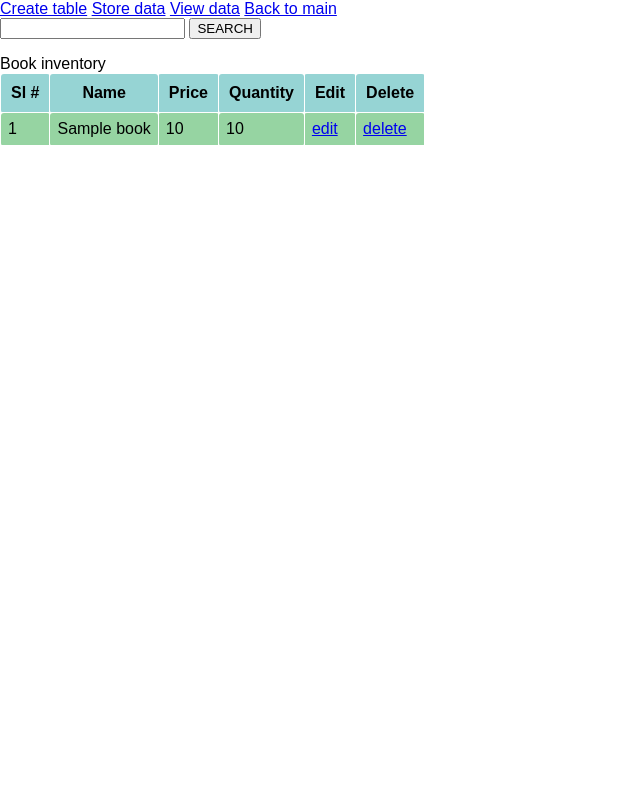
After one commit to anidxn/empcrud, a PHP site: page /pdo/data_retrieve.php in a window 1280 px wide. The commit adds this page. Shown: the whole page, without its empty margins (0-640 px from the left). Run offline with PHP 8.4, Linux system fonts and the light colour scheme; tables that the repository leaves empty or names only in its code hold one stand-in row (values such as "Sample post").

Commit message:
pdo select

```diff
--- a/data-2.json
+++ b/data-2.json
@@ -1 +1 @@
-[{"pid":"1","ptitle":"walmart","pdesc":"Inventory management software","est_cost":"500000"}]
+[{"pid":"3","ptitle":"Nike","pdesc":"Leave management system","est_cost":"300000"}]
--- a/navbar.php
+++ b/navbar.php
@@ -23,6 +23,7 @@
     <a href='<?php echo '/empcrud/offices.php'; ?>'>Offices (dependency DDL)</a>
     <a href='<?php echo '/empcrud/autofillsrch.php'; ?>'>Projects (Autofill)</a>
     <a href='<?php echo '/empcrud/pg_login.php'; ?>'>Switch to postgres</a>
+    <a href='<?php echo '/empcrud/pdo/data_store.php'; ?>'>PDO</a>
     <div class="dropdown">
       <button class="dropbtn">Uploads</button>
       <div class="dropdown-content">
--- /dev/null
+++ b/pdo/data_retrieve.php
@@ -0,0 +1,143 @@
+<?php
+
+    // session_start(); //get any existing session
+
+    // if(!isset($_SESSION['login_user'])){
+    //     header("location:index.php?err=2");
+    //     die(); //get out
+    // }
+
+    // $logged_user = $_SESSION['login_user'];
+
+
+    if(isset($_GET['status'])) {
+        if ( $_GET['status'] == 1) {
+            echo "<script>alert('Employee updated successfully');</script>";
+        } else {
+            echo "<script>alert('Failed to update employee');</script>";
+        }
+    }
+?>
+
+<html>
+    <head>
+
+	    <meta name="viewport" content="width=device-width, initial-scale=1.0">
+        <link rel="stylesheet" href="../res/css/navstyle.css">
+
+
+        <style>
+        table, th, td {
+            border: 1px solid white;
+            border-radius: 3px;
+            border-collapse: collapse;
+        }
+        th {
+            background-color: #96D4D4;
+            padding: 10px;
+        }
+        td {
+            background-color: #96D4A2;
+            padding: 7px;
+        }
+        </style>
+    </head>
+    <body>
+
+    <?php include 'navbar-pdo.php'; ?>
+
+        <form action="" method="get">
+            <input type="text" name="txtBook" id="txtBook">
+            <input type="submit" value="SEARCH">
+        </form>
+
+    Book inventory
+
+<?php
+    $pdo = require_once 'PDOConnection.php';
+
+    $bookname = isset($_GET['txtBook']) ? $_GET['txtBook'] : '';
+
+    $sql="SELECT book_id, book_name, price, quantity FROM books";
+
+    if($bookname != ''){
+        $sql = $sql . " where book_name = ?";
+        //or
+        // $sql = $sql." where book_name = :book_name ";
+    }
+
+    $stmnt = $pdo->prepare($sql);
+    if($bookname != ''){
+        $stmnt -> execute([$bookname]); // With parameter e.g. $stmnt->execute([175, 'yellow']);
+        // or
+        // $stmnt -> execute([':book_name' => $bookname]);
+    } else {
+        $stmnt -> execute();
+    }
+
+    $result = $stmnt->fetchall(PDO::FETCH_ASSOC); // returns an array of rows
+
+    if (count($result) > 0) {  // count number of elements in an array
+?>
+    <table>
+        <thead>
+            <th>Sl #</th><th>Name</th><th>Price</th><th>Quantity</th><th>Edit</th><th>Delete</th>
+        </thead>
+<?php
+        $sl = 0;
+        // while ($row = $result->fetch_assoc()) {
+        foreach ($result as $row){
+?>
+        <tr>
+            <td><?php echo ++$sl; ?></td>
+            <td><?php echo $row['book_name']; ?></td>
+            <td><?php echo $row['price']; ?></td>
+            <td><?php echo $row['quantity']; ?></td>
+            <td><a href="data_edit.php?id=<?php echo $row['book_id']; ?>">edit</a></td>
+            <td><a href="data_remove.php?id=<?php echo $row['book_id']; ?>">delete</a></td>
+        </tr>
+<?php
+        }
+?>
+    </table>
+
+<?php
+ //   $result -> free_result(); //FREE the resultset
+ } else {
+     echo '<br>No records found';
+ }
+
+    // closing connection
+    $pdo  = null;
+?>
+
+    </body>
+</html>
+
+<?php
+/*
+// fetching records using function --> USE of LIKE operator
+//-----------------------------------------------------------------
+function find_book_by_title(\PDO $pdo, string $keyword): array
+{
+    $pattern = '%' . $keyword . '%';
+
+    $sql = 'SELECT book_id, title FROM books WHERE title LIKE :pattern';
+
+    $statement = $pdo->prepare($sql);
+    $statement->execute([':pattern' => $pattern]);
+
+    return  $statement->fetchAll(PDO::FETCH_ASSOC);
+}
+
+// connect to the database
+$pdo = require 'connect.php';
+
+// find books with the title matches 'es'
+$books = find_book_by_title($pdo, 'es');
+
+foreach ($books as $book) {
+    echo $book['title'] . '<br>';
+}
+*/
+?>
--- a/pdo/navbar-pdo.php
+++ b/pdo/navbar-pdo.php
@@ -1,18 +1,8 @@
-<?php
-    /*session_start();
 
-    if(!isset($_SESSION['login_user'])){
-        header("location:index.php?err=2");
-        die(); //get out
-    }
-
-    $logged_user = $_SESSION['login_user'];
-    $usrid = $_SESSION["login_usrid"];  // String value
-    */
-?>
 
         <a href='create_table.php'>Create table</a>
         <a href='data_store.php'>Store data</a>
-        <a href='viewall.php'>View data</a>
+        <a href='data_retrieve.php'>View data</a>
+        <a href='<?php echo '/empcrud/dashboard.php'; ?>'>Back to main</a>
 
         <br>
--- a/serverajax.php
+++ b/serverajax.php
@@ -29,7 +29,9 @@ if ( $ajaxcode == 1) {  //search district
 	if(isset($_GET['term'])) {
 		$key = trim($_GET['term']);
 
-		$sql = "select * from projects where pdesc like '%$key%'";
+		// * * * * * * DON'T USE ECHO FOR DEBUGGING AJAX CALLS * * * * * * *
+
+		$sql = "select * from projects where ptitle like '%$key%'";
 
 		$result=$conn->query($sql);
         $parray = array();
```
Also changed, not shown: autofillsrch.php (+37 -3 lines), pdo/serverops_pdo.php (+54 -10 lines), serverops.php (+48 -3 lines), 1 other file.
